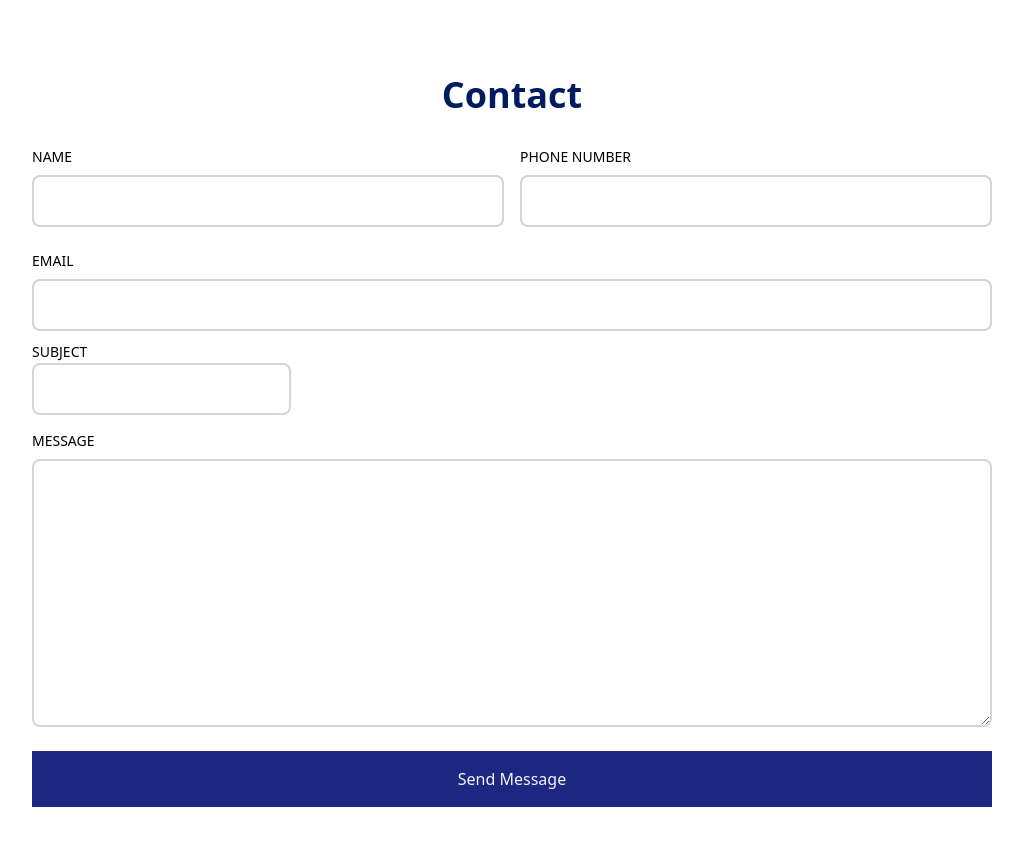
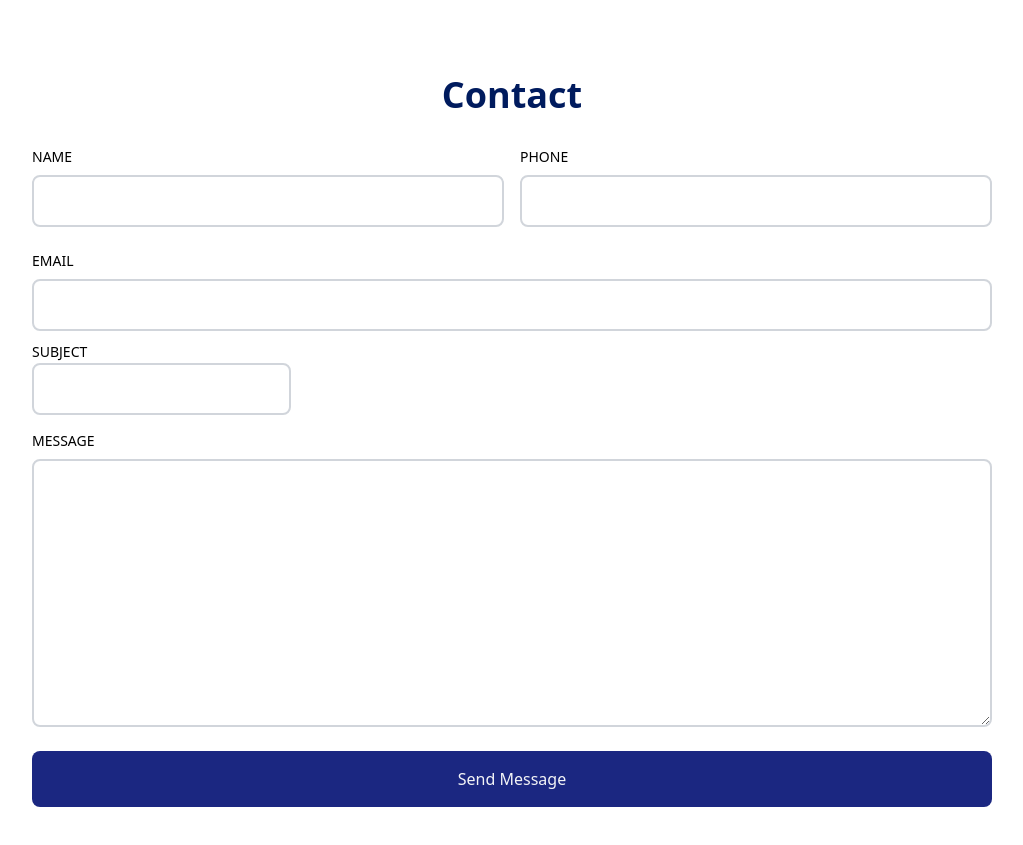
Before and after one commit to LeonardoHuelvas/porfolio-hostinger, a React (Vite) app: page / in a window 1280 px wide. Shown: the part 2360-3205 px from the top of the page, without its empty margins (168-1191 px from the left). Built offline with nearby package versions, Linux system fonts and the light colour scheme.

Commit message:
Contacto-mail

```diff
--- a/src/components/Contact.jsx
+++ b/src/components/Contact.jsx
@@ -15,7 +15,7 @@ const Contact = () =>{
                         name="name"/>
                     </div>
                     <div className="flex flex-col">
-                        <label className="uppercase text-sm py-2 ">Phone Number</label>
+                        <label className="uppercase text-sm py-2 ">Phone</label>
                         <input
                         className="border-2 rounded-lg p-3 flex border-gray-300"
                         type="text"
@@ -38,7 +38,7 @@ const Contact = () =>{
                         <label className="uppercase text-sm py-2">Message</label>
                         <textarea className="border-2 rounded-lg p-3 border-gray-300" rows='10' name="message"></textarea>
                     </div>
-                    <button className="bg-[#1b2781] text-gray-100 mt-4 w-full p-4 hover:bg-blue-150">
+                    <button className="bg-[#1b2781] text-gray-100 mt-4 w-full p-4 rounded-lg animate-none">
                         Send Message
                     </button>
                 </form>
```
